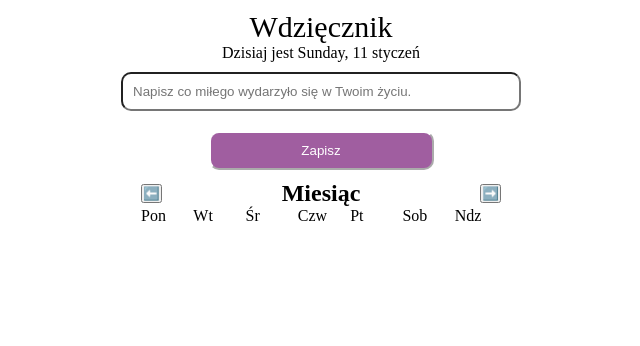
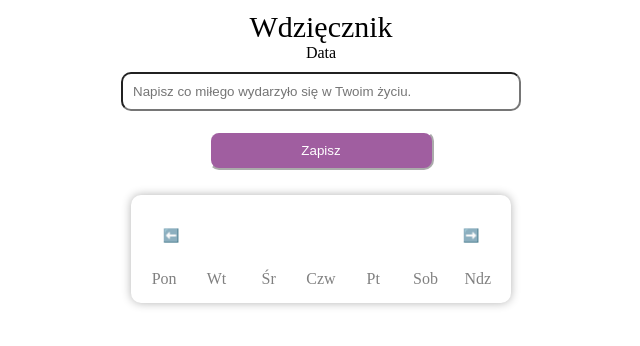
Before and after one commit to LidiaBledowska/test, a plain HTML site: page index.html in a window 1280 px wide. Shown: the whole page, without its empty margins (265-905 px from the left). Drawn offline with Linux system fonts and the light colour scheme.

Commit message:
first steps for calendar

```diff
--- a/index.html
+++ b/index.html
@@ -5,6 +5,7 @@
     <meta charset="UTF-8">
     <link rel="stylesheet" href="style.css">
     <title>Wdzięcznik</title>
+    <script src="script.js" defer></script>
 
 </head>
 
@@ -25,17 +26,23 @@
         </div>
     </dialog>
     <div id="calendar">
-        <div id="calendar-header">
-            <button id="prev-month">⬅️</button>
-            <h2 id="month-label">Miesiąc</h2>
-            <button id="next-month">➡️</button>
+        <div id="calendarHeader">
+            <button id="prevMonth">⬅️</button>
+            <div id="monthYearLabel"></div>
+            <button id="nextMnth">➡️</button>
         </div>
-        <div id="weekDays"></div>
-        <div id="daysGrid"></div>
+        <div class="days">
+            <div class="day">Pon</div>
+            <div class="day">Wt</div>
+            <div class="day">Śr</div>
+            <div class="day">Czw</div>
+            <div class="day">Pt</div>
+            <div class="day">Sob</div>
+            <div class="day">Ndz</div>
+        </div>
+        <div class="dates" id="dates"></div>
     </div>
-    <div id="notes">Wpisy</div>
+
 </body>
 
-<script src="script.js"></script>
-
 </html>
--- a/script.js
+++ b/script.js
@@ -8,6 +8,12 @@
 const cancelBtnJS = document.getElementById("cancelBtn")
 const overwriteBtnJS = document.getElementById("overwriteBtn")
 const notesJS = document.getElementById("notes")
+
+const monthYearLabelJS = document.getElementById("monthYearLabel")
+const datesJS = document.getElementById("dates")
+const prevBtnJS = document.getElementById("prevBtn")
+const nextBtnJS = document.getElementById("nextBtn")
+
 
 function getTodayKey() {
     return new Date().toISOString().slice(0, 10)
@@ -88,10 +94,16 @@
     }
 }
 
+
 /* dostęp do localstorage
 pokazać 7 osttanich wpisów
 jeśli dla jakiejś daty nie było to po prostu "Brak wpisu"*/
 
+
+function showCalendar () {
+
+    for (let i=0; i <
+}
 
 
 entryBtnJS.addEventListener('click', saveData)
--- a/style.css
+++ b/style.css
@@ -60,17 +60,37 @@
 
 
 #calendar {
-    width: 100%;
-    max-width: 360px;
+    width: 380px;
+    height: auto;
+    display: flex;
+    flex-direction: column;
+    padding: 10px;
+    background: white;
+    border-radius: 10px;
+    box-shadow:0 0 10px rgba(0,0,0,0.3);
     margin: 0 auto;
-
+    margin-top: 15px;
 }
 
-#calendar-header {
+#calendarHeader {
     display: flex;
     align-items: center;
     justify-content: space-between;
     gap: 8px;
+    padding: 10px;
+}
+
+#calendarHeader button {
+    display: flex;
+    align-items: center;
+    justify-content: center;
+    border: none;
+    border-radius: 50%;
+    background: #ffff;
+    cursor: pointer;
+    width: 40px;
+    height: 40px;
+    box-shadow: 0 0 4px rgba(0 0 0 0.2)
 
 }
 
@@ -82,18 +102,18 @@
 
 }
 
-#daysGrid {
+.days {
     display: grid;
     grid-template-columns: repeat(7, 1fr);
-    grid-template-rows: repeat(6, 1fr);
     gap: 6px;
 
 }
 
 .day {
-    min-height: 40px;
-    border: 1px solid #ccc;
-    border-radius: 6px;
+    text-align:center;
+    padding:5px;
+    color: grey;
+
 
 }
 
@@ -149,3 +169,12 @@
     line-height: 1.2;
     min-height: 40px;
 }
+
+
+#notes {
+    display: flex;
+    justify-content: center;
+    flex-direction: column;
+    margin: 0 auto;
+    max-width: 370px;
+}
```
